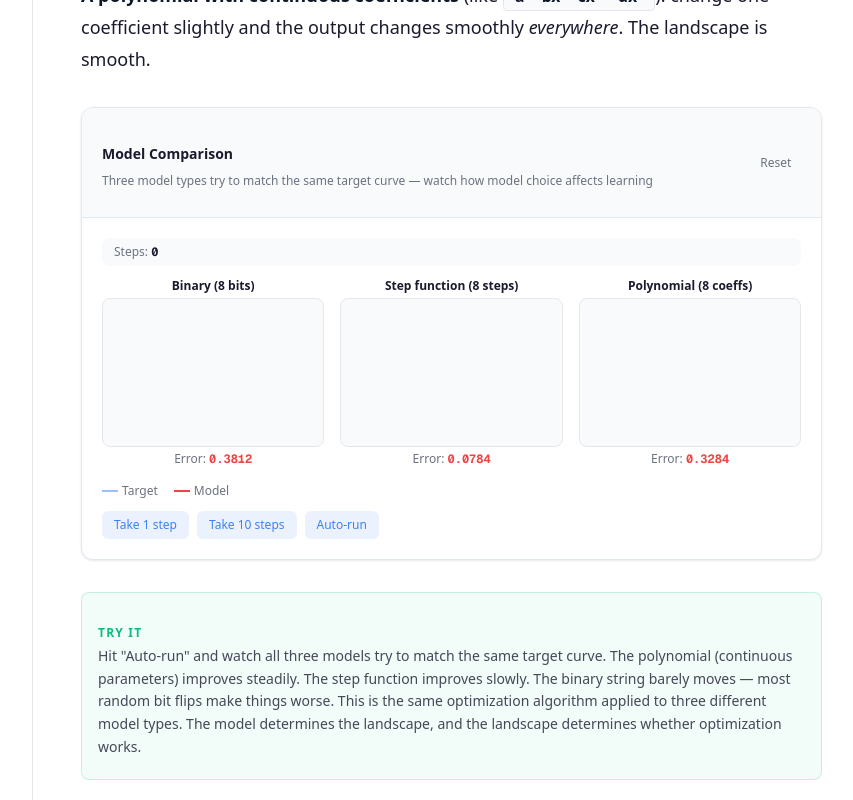
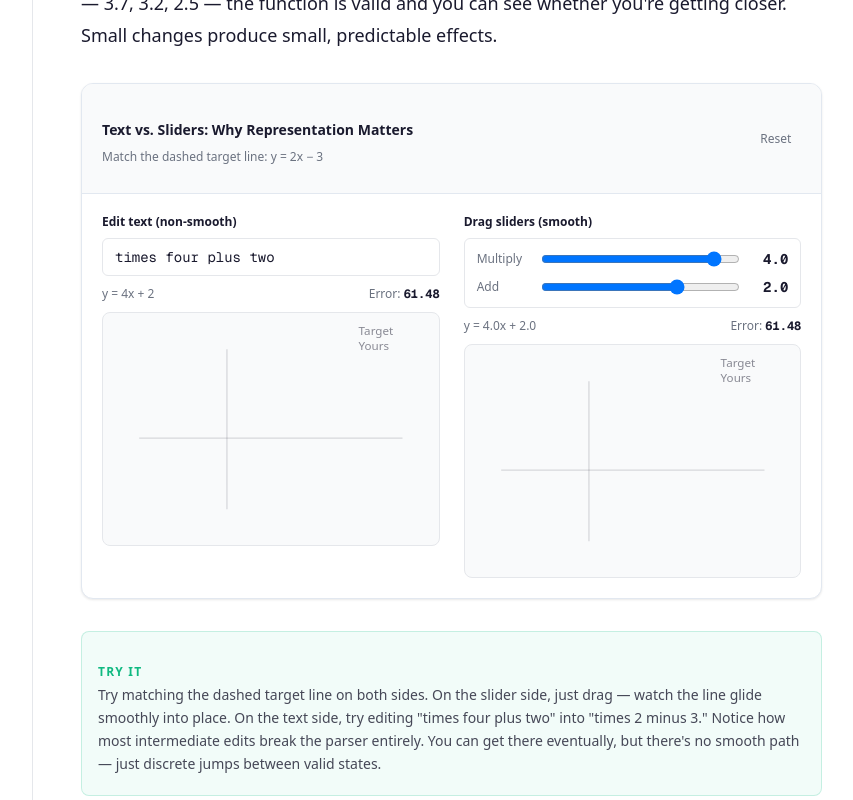
Before and after one commit to robennals/ai-explained, a Next.js app: page /02-optimization in a window 1280 px wide. Shown: the part 6120-6920 px from the top of the page, without its empty margins (223-1076 px from the left). Built offline with nearby package versions, Linux system fonts and the light colour scheme.

Commit message:
Text vs numbers for smooth function

```diff
--- a/src/app/(tutorial)/02-optimization/content.mdx
+++ b/src/app/(tutorial)/02-optimization/content.mdx
@@ -76,24 +76,22 @@ Hit "Drop ball" on each landscape. The ball starts at a random position — just
 **Smoothness is what makes optimization possible.** A smooth landscape lets you follow the gradient downhill. A rugged landscape traps you in local minima. The success of incremental optimization depends almost entirely on whether the landscape is smooth.
 </KeyInsight>
 
-## Not All Models Are Equal
+## Not All Representations Are Equal
 
-Here's the crucial connection: **the choice of model determines the landscape shape**.
+Here's the crucial connection: **the way you represent something determines whether you can optimize it**.
 
-Different models create different optimization landscapes. Some are smooth — easy to optimize. Others are rugged — nearly impossible.
+Consider a simple function: "multiply by some number, then add another number." You could write this as text — say, `times four plus two` — or you could represent the same function with two sliders, one for the multiplier and one for the offset.
 
-Consider three different ways to represent a function:
+Both representations describe the exact same function. But try to *change* it to match a target, and the difference is night and day.
 
-**A binary string** (like a computer program): change one bit and the output changes unpredictably. A one-character typo in code usually makes it crash entirely. The landscape is maximally rugged.
+**Text**: To change "four" to "two," you have to delete characters and retype. There's no "halfway" between the words "four" and "two." Most mid-edit states (`times fo plus two`, `times tw plus two`) don't even parse. Every edit is a big, unpredictable jump.
 
-**A step function** (a series of adjustable platforms): change one step height and you affect just that region. Better — somewhat smooth — but each adjustment only helps locally.
-
-**A polynomial with continuous coefficients** (like `a + bx + cx² + dx³`): change one coefficient slightly and the output changes smoothly *everywhere*. The landscape is smooth.
+**Sliders**: Drag the multiplier from 4.0 smoothly down to 2.0. At every intermediate value — 3.7, 3.2, 2.5 — the function is valid and you can see whether you're getting closer. Small changes produce small, predictable effects.
 
 <ModelComparisonWidget />
 
 <TryIt>
-Hit "Auto-run" and watch all three models try to match the same target curve. The polynomial (continuous parameters) improves steadily. The step function improves slowly. The binary string barely moves — most random bit flips make things worse. This is the same optimization algorithm applied to three different model types. The model determines the landscape, and the landscape determines whether optimization works.
+Try matching the dashed target line on both sides. On the slider side, just drag — watch the line glide smoothly into place. On the text side, try editing "times four plus two" into "times 2 minus 3." Notice how most intermediate edits break the parser entirely. You can get there eventually, but there's no smooth path — just discrete jumps between valid states.
 </TryIt>
 
 ## The Gradient Trick
--- a/src/components/widgets/optimization/ModelComparison.tsx
+++ b/src/components/widgets/optimization/ModelComparison.tsx
@@ -1,334 +1,267 @@
 "use client";
 
-import { useState, useCallback, useRef, useEffect } from "react";
+import { useState, useCallback } from "react";
 import { WidgetContainer } from "../shared/WidgetContainer";
 
-const PANEL_WIDTH = 240;
-const PANEL_HEIGHT = 160;
-const PADDING = 20;
-const N_POINTS = 50;
-const N_BINS = 8; // shared resolution for binary + step models
+const SVG_WIDTH = 260;
+const SVG_HEIGHT = 180;
+const PADDING = 28;
 
-// Target function
-function targetFn(x: number): number {
-  return Math.sin(2 * Math.PI * x) * 0.4 + 0.5;
+// Plot range
+const X_MIN = -2;
+const X_MAX = 4;
+const Y_MIN = -8;
+const Y_MAX = 10;
+
+// Target function: y = 2x − 3
+const TARGET_A = 2;
+const TARGET_B = -3;
+
+// Word numbers for parsing
+const WORD_TO_NUM: Record<string, number> = {
+  zero: 0, one: 1, two: 2, three: 3, four: 4,
+  five: 5, six: 6, seven: 7, eight: 8, nine: 9, ten: 10,
+};
+
+// Parse "times <number> plus/minus <number>" → { a, b } or null
+function parseExpression(text: string): { a: number; b: number } | null {
+  let s = text.trim().toLowerCase();
+
+  for (const [word, num] of Object.entries(WORD_TO_NUM)) {
+    s = s.replace(new RegExp(`\\b${word}\\b`, "g"), String(num));
   }
 
-// Sample points for error calculation
-const SAMPLE_XS = Array.from({ length: N_POINTS }, (_, i) => i / (N_POINTS - 1));
-const TARGET_YS = SAMPLE_XS.map(targetFn);
+  const m = s.match(/times\s+(-?[\d.]+)\s+(plus|minus)\s+(-?[\d.]+)/);
+  if (!m) return null;
 
-// --- Model 1: Binary bits (0 or 1 per bin) ---
-function binaryModel(bits: number[], x: number): number {
-  const idx = Math.min(Math.floor(x * bits.length), bits.length - 1);
-  return bits[idx];
+  const a = parseFloat(m[1]);
+  const sign = m[2] === "plus" ? 1 : -1;
+  const b = sign * parseFloat(m[3]);
+  if (isNaN(a) || isNaN(b)) return null;
+  return { a, b };
 }
 
-function mutateBinary(bits: number[]): number[] {
-  const next = [...bits];
-  const idx = Math.floor(Math.random() * next.length);
-  next[idx] = next[idx] === 0 ? 1 : 0;
-  return next;
+// Mean squared error over the plotted range
+function computeError(a: number, b: number): number {
+  let sum = 0;
+  const n = 50;
+  for (let i = 0; i <= n; i++) {
+    const x = X_MIN + (X_MAX - X_MIN) * (i / n);
+    const diff = (a * x + b) - (TARGET_A * x + TARGET_B);
+    sum += diff * diff;
+  }
+  return sum / (n + 1);
 }
 
-// --- Model 2: Step function (continuous heights per bin) ---
-function stepModel(heights: number[], x: number): number {
-  const idx = Math.min(Math.floor(x * heights.length), heights.length - 1);
-  return heights[idx];
+// SVG coordinate helpers
+function xToSvg(x: number): number {
+  return PADDING + ((x - X_MIN) / (X_MAX - X_MIN)) * (SVG_WIDTH - 2 * PADDING);
+}
+function yToSvg(y: number): number {
+  return SVG_HEIGHT - PADDING - ((y - Y_MIN) / (Y_MAX - Y_MIN)) * (SVG_HEIGHT - 2 * PADDING);
 }
 
-function mutateSteps(heights: number[]): number[] {
-  const next = [...heights];
-  const idx = Math.floor(Math.random() * next.length);
-  next[idx] = Math.max(0, Math.min(1, next[idx] + (Math.random() - 0.5) * 0.1));
-  return next;
-}
-
-// --- Model 3: Polynomial with continuous coefficients ---
-// Use Chebyshev-like basis scaled to [0,1] for better conditioning
-const N_POLY = 8;
-
-function polyModel(coeffs: number[], x: number): number {
-  // Simple polynomial: sum of c_i * x^i
-  // but we scale x to [-1,1] for better numerical behavior
-  const t = 2 * x - 1;
-  let y = 0;
-  let ti = 1;
-  for (let i = 0; i < coeffs.length; i++) {
-    y += coeffs[i] * ti;
-    ti *= t;
-  }
-  return y;
-}
-
-function mutatePoly(coeffs: number[]): number[] {
-  const next = [...coeffs];
-  const idx = Math.floor(Math.random() * next.length);
-  // Small perturbations — the smooth landscape means even tiny changes are useful
-  next[idx] += (Math.random() - 0.5) * 0.04;
-  return next;
-}
-
-// --- Error ---
-function mse(modelFn: (x: number) => number): number {
-  let sum = 0;
-  for (let i = 0; i < SAMPLE_XS.length; i++) {
-    const diff = modelFn(SAMPLE_XS[i]) - TARGET_YS[i];
-    sum += diff * diff;
-  }
-  return sum / SAMPLE_XS.length;
-}
-
-// --- SVG helpers ---
-function xToSvg(x: number): number {
-  return PADDING + x * (PANEL_WIDTH - 2 * PADDING);
-}
-
-function yToSvg(y: number): number {
-  return PANEL_HEIGHT - PADDING - y * (PANEL_HEIGHT - 2 * PADDING);
-}
-
-function generatePath(fn: (x: number) => number): string {
+function linePath(a: number, b: number): string {
   const pts: string[] = [];
-  for (let i = 0; i < N_POINTS; i++) {
-    const x = i / (N_POINTS - 1);
-    const y = fn(x);
-    const clampedY = Math.max(-0.2, Math.min(1.2, y));
-    pts.push(`${i === 0 ? "M" : "L"}${xToSvg(x).toFixed(1)},${yToSvg(clampedY).toFixed(1)}`);
+  const steps = 100;
+  for (let i = 0; i <= steps; i++) {
+    const x = X_MIN + (X_MAX - X_MIN) * (i / steps);
+    const y = Math.max(Y_MIN - 1, Math.min(Y_MAX + 1, a * x + b));
+    pts.push(`${i === 0 ? "M" : "L"}${xToSvg(x).toFixed(1)},${yToSvg(y).toFixed(1)}`);
   }
   return pts.join(" ");
 }
 
-interface ModelState {
-  params: number[];
-  error: number;
-  steps: number;
-}
-
-function ModelPanel({
-  title,
-  modelFn: mFn,
-  state,
+function Graph({
+  currentA,
+  currentB,
+  valid,
 }: {
-  title: string;
-  modelFn: (params: number[], x: number) => number;
-  state: ModelState;
+  currentA: number | null;
+  currentB: number | null;
+  valid: boolean;
 }) {
-  const targetPath = generatePath(targetFn);
-  const modelPath = generatePath((x) => mFn(state.params, x));
-  const errorColor =
-    state.error < 0.01
-      ? "text-success"
-      : state.error < 0.05
-        ? "text-warning"
-        : "text-error";
-
   return (
-    <div className="flex flex-col items-center gap-1">
-      <span className="text-xs font-semibold text-foreground">{title}</span>
     <svg
-        viewBox={`0 0 ${PANEL_WIDTH} ${PANEL_HEIGHT}`}
+      viewBox={`0 0 ${SVG_WIDTH} ${SVG_HEIGHT}`}
       className="w-full rounded-lg border border-border bg-surface"
       preserveAspectRatio="xMidYMid meet"
     >
-        <defs>
-          <clipPath id={`clip-${title.replace(/\s/g, "")}`}>
-            <rect x={PADDING} y={0} width={PANEL_WIDTH - 2 * PADDING} height={PANEL_HEIGHT} />
-          </clipPath>
-        </defs>
+      {/* Axes */}
+      <line
+        x1={xToSvg(X_MIN)} y1={yToSvg(0)}
+        x2={xToSvg(X_MAX)} y2={yToSvg(0)}
+        stroke="currentColor" strokeWidth="1" opacity={0.15}
+      />
+      <line
+        x1={xToSvg(0)} y1={yToSvg(Y_MIN)}
+        x2={xToSvg(0)} y2={yToSvg(Y_MAX)}
+        stroke="currentColor" strokeWidth="1" opacity={0.15}
+      />
+
+      {/* Target line (dashed) */}
       <path
-          d={targetPath}
+        d={linePath(TARGET_A, TARGET_B)}
+        fill="none"
+        stroke="var(--color-success)"
+        strokeWidth="2"
+        strokeDasharray="6,3"
+      />
+
+      {/* Current line */}
+      {valid && currentA !== null && currentB !== null && (
+        <path
+          d={linePath(currentA, currentB)}
           fill="none"
           stroke="var(--color-accent)"
-          strokeWidth="2"
-          opacity={0.5}
-          clipPath={`url(#clip-${title.replace(/\s/g, "")})`}
+          strokeWidth="2.5"
         />
-        <path
-          d={modelPath}
-          fill="none"
-          stroke="var(--color-error)"
-          strokeWidth="1.5"
-          clipPath={`url(#clip-${title.replace(/\s/g, "")})`}
-        />
+      )}
+
+      {/* Legend */}
+      <line x1={SVG_WIDTH - 85} y1={14} x2={SVG_WIDTH - 65} y2={14}
+        stroke="var(--color-success)" strokeWidth="2" strokeDasharray="4,2" />
+      <text x={SVG_WIDTH - 62} y={17} fontSize="9" fill="currentColor" opacity={0.5}>
+        Target
+      </text>
+      <line x1={SVG_WIDTH - 85} y1={26} x2={SVG_WIDTH - 65} y2={26}
+        stroke="var(--color-accent)" strokeWidth="2" />
+      <text x={SVG_WIDTH - 62} y={29} fontSize="9" fill="currentColor" opacity={0.5}>
+        Yours
+      </text>
     </svg>
-      <div className="flex items-center gap-2 text-xs text-muted">
-        <span>
-          Error: <span className={`font-mono font-bold ${errorColor}`}>{state.error.toFixed(4)}</span>
-        </span>
-      </div>
-    </div>
   );
 }
 
-function initBinary(): number[] {
-  return Array.from({ length: N_BINS }, () => (Math.random() > 0.5 ? 1 : 0));
-}
-function initSteps(): number[] {
-  return Array.from({ length: N_BINS }, () => 0.5);
-}
-function initPoly(): number[] {
-  return Array.from({ length: N_POLY }, () => 0);
+function formatFn(a: number, b: number, decimals = 0): string {
+  const aStr = decimals > 0 ? a.toFixed(decimals) : String(a);
+  const sign = b >= 0 ? "+" : "\u2212";
+  const bStr = decimals > 0 ? Math.abs(b).toFixed(decimals) : String(Math.abs(b));
+  return `y = ${aStr}x ${sign} ${bStr}`;
 }
 
 export function ModelComparison() {
-  const [binary, setBinary] = useState<ModelState>(() => {
-    const params = initBinary();
-    return { params, error: mse((x) => binaryModel(params, x)), steps: 0 };
-  });
-  const [steps, setSteps] = useState<ModelState>(() => {
-    const params = initSteps();
-    return { params, error: mse((x) => stepModel(params, x)), steps: 0 };
-  });
-  const [poly, setPoly] = useState<ModelState>(() => {
-    const params = initPoly();
-    return { params, error: mse((x) => polyModel(params, x)), steps: 0 };
-  });
-  const [autoRun, setAutoRun] = useState(false);
-  const timerRef = useRef<ReturnType<typeof setInterval> | null>(null);
+  // Text mode
+  const [text, setText] = useState("times four plus two");
+  const parsed = parseExpression(text);
+  const textError = parsed ? computeError(parsed.a, parsed.b) : null;
+
+  // Slider mode
+  const [sliderA, setSliderA] = useState(4);
+  const [sliderB, setSliderB] = useState(2);
+  const sliderError = computeError(sliderA, sliderB);
 
   const reset = useCallback(() => {
-    if (timerRef.current) clearInterval(timerRef.current);
-    setAutoRun(false);
-    const bp = initBinary();
-    setBinary({ params: bp, error: mse((x) => binaryModel(bp, x)), steps: 0 });
-    const sp = initSteps();
-    setSteps({ params: sp, error: mse((x) => stepModel(sp, x)), steps: 0 });
-    const pp = initPoly();
-    setPoly({ params: pp, error: mse((x) => polyModel(pp, x)), steps: 0 });
+    setText("times four plus two");
+    setSliderA(4);
+    setSliderB(2);
   }, []);
-
-  useEffect(() => {
-    const timer = timerRef;
-    return () => {
-      if (timer.current) clearInterval(timer.current);
-    };
-  }, []);
-
-  const takeStep = useCallback(() => {
-    // Binary: try one mutation
-    setBinary((prev) => {
-      const candidate = mutateBinary(prev.params);
-      const newError = mse((x) => binaryModel(candidate, x));
-      if (newError < prev.error) {
-        return { params: candidate, error: newError, steps: prev.steps + 1 };
-      }
-      return { ...prev, steps: prev.steps + 1 };
-    });
-
-    // Steps: try one mutation
-    setSteps((prev) => {
-      const candidate = mutateSteps(prev.params);
-      const newError = mse((x) => stepModel(candidate, x));
-      if (newError < prev.error) {
-        return { params: candidate, error: newError, steps: prev.steps + 1 };
-      }
-      return { ...prev, steps: prev.steps + 1 };
-    });
-
-    // Polynomial: try several mutations, keep best (smooth landscape means more are useful)
-    setPoly((prev) => {
-      let bestParams = prev.params;
-      let bestError = prev.error;
-      for (let t = 0; t < 5; t++) {
-        const candidate = mutatePoly(prev.params);
-        const newError = mse((x) => polyModel(candidate, x));
-        if (newError < bestError) {
-          bestParams = candidate;
-          bestError = newError;
-        }
-      }
-      return { params: bestParams, error: bestError, steps: prev.steps + 1 };
-    });
-  }, []);
-
-  const takeNSteps = useCallback(
-    (n: number) => {
-      for (let i = 0; i < n; i++) takeStep();
-    },
-    [takeStep]
-  );
-
-  const toggleAutoRun = useCallback(() => {
-    setAutoRun((prev) => {
-      if (prev) {
-        if (timerRef.current) clearInterval(timerRef.current);
-        return false;
-      } else {
-        timerRef.current = setInterval(() => {
-          takeStep();
-        }, 50);
-        return true;
-      }
-    });
-  }, [takeStep]);
 
   return (
     <WidgetContainer
-      title="Model Comparison"
-      description="Three model types try to match the same target curve — watch how model choice affects learning"
+      title="Text vs. Sliders: Why Representation Matters"
+      description={`Match the dashed target line: ${formatFn(TARGET_A, TARGET_B)}`}
       onReset={reset}
     >
-      <div className="mb-3 flex items-center gap-3 rounded-lg bg-surface px-3 py-1.5">
-        <span className="text-xs font-medium text-muted">
-          Steps: <span className="font-mono font-bold text-foreground">{binary.steps}</span>
+      <div className="grid grid-cols-1 gap-6 sm:grid-cols-2">
+        {/* ── Text mode ── */}
+        <div className="flex flex-col gap-2">
+          <span className="text-xs font-semibold text-foreground">
+            Edit text (non-smooth)
+          </span>
+
+          <input
+            type="text"
+            value={text}
+            onChange={(e) => setText(e.target.value)}
+            className="rounded-md border border-border bg-white px-3 py-2 font-mono text-sm text-foreground dark:bg-gray-900"
+            spellCheck={false}
+          />
+
+          <div className="flex items-center gap-2 text-xs text-muted min-h-[20px]">
+            {parsed ? (
+              <>
+                <span>{formatFn(parsed.a, parsed.b)}</span>
+                <span className="ml-auto">
+                  Error:{" "}
+                  <span className="font-mono font-bold text-foreground">
+                    {textError!.toFixed(2)}
+                  </span>
+                </span>
+              </>
+            ) : (
+              <span className="text-[var(--color-error)]">
+                Can&apos;t parse &mdash; try &ldquo;times 3 minus 1&rdquo;
+              </span>
+            )}
+          </div>
+
+          {textError !== null && textError < 0.05 && (
+            <span className="text-xs font-bold text-success">Matched!</span>
+          )}
+
+          <Graph
+            currentA={parsed?.a ?? null}
+            currentB={parsed?.b ?? null}
+            valid={parsed !== null}
+          />
+        </div>
+
+        {/* ── Slider mode ── */}
+        <div className="flex flex-col gap-2">
+          <span className="text-xs font-semibold text-foreground">
+            Drag sliders (smooth)
+          </span>
+
+          <div className="flex flex-col gap-2 rounded-md border border-border bg-white px-3 py-2.5 dark:bg-gray-900">
+            <label className="flex items-center gap-2 text-xs text-muted">
+              <span className="w-14 shrink-0 font-medium">Multiply</span>
+              <input
+                type="range"
+                min={-5}
+                max={5}
+                step={0.1}
+                value={sliderA}
+                onChange={(e) => setSliderA(parseFloat(e.target.value))}
+                className="flex-1"
+              />
+              <span className="w-10 text-right font-mono text-sm font-bold text-foreground">
+                {sliderA.toFixed(1)}
+              </span>
+            </label>
+            <label className="flex items-center gap-2 text-xs text-muted">
+              <span className="w-14 shrink-0 font-medium">Add</span>
+              <input
+                type="range"
+                min={-5}
+                max={5}
+                step={0.1}
+                value={sliderB}
+                onChange={(e) => setSliderB(parseFloat(e.target.value))}
+                className="flex-1"
+              />
+              <span className="w-10 text-right font-mono text-sm font-bold text-foreground">
+                {sliderB.toFixed(1)}
+              </span>
+            </label>
+          </div>
+
+          <div className="flex items-center gap-2 text-xs text-muted min-h-[20px]">
+            <span>{formatFn(sliderA, sliderB, 1)}</span>
+            <span className="ml-auto">
+              Error:{" "}
+              <span className="font-mono font-bold text-foreground">
+                {sliderError.toFixed(2)}
+              </span>
             </span>
           </div>
 
-      <div className="mb-4 grid grid-cols-1 gap-4 sm:grid-cols-3">
-        <ModelPanel
-          title="Binary (8 bits)"
-          modelFn={binaryModel}
-          state={binary}
-        />
-        <ModelPanel
-          title="Step function (8 steps)"
-          modelFn={stepModel}
-          state={steps}
-        />
-        <ModelPanel
-          title="Polynomial (8 coeffs)"
-          modelFn={polyModel}
-          state={poly}
-        />
+          {sliderError < 0.05 && (
+            <span className="text-xs font-bold text-success">Matched!</span>
+          )}
+
+          <Graph currentA={sliderA} currentB={sliderB} valid={true} />
         </div>
-
-      {/* Legend */}
-      <div className="mb-3 flex items-center gap-4 text-xs text-muted">
-        <span className="flex items-center gap-1">
-          <span className="inline-block h-0.5 w-4 bg-accent opacity-50"></span> Target
-        </span>
-        <span className="flex items-center gap-1">
-          <span className="inline-block h-0.5 w-4 bg-error"></span> Model
-        </span>
-      </div>
-
-      {/* Controls */}
-      <div className="flex flex-wrap gap-2">
-        <button
-          onClick={() => takeStep()}
-          disabled={autoRun}
-          className="rounded-md bg-accent/10 px-3 py-1.5 text-xs font-medium text-accent transition-colors hover:bg-accent/20 disabled:opacity-40"
-        >
-          Take 1 step
-        </button>
-        <button
-          onClick={() => takeNSteps(10)}
-          disabled={autoRun}
-          className="rounded-md bg-accent/10 px-3 py-1.5 text-xs font-medium text-accent transition-colors hover:bg-accent/20 disabled:opacity-40"
-        >
-          Take 10 steps
-        </button>
-        <button
-          onClick={toggleAutoRun}
-          className={`rounded-md px-3 py-1.5 text-xs font-medium transition-colors ${
-            autoRun
-              ? "bg-error/10 text-error hover:bg-error/20"
-              : "bg-accent/10 text-accent hover:bg-accent/20"
-          }`}
-        >
-          {autoRun ? "Stop" : "Auto-run"}
-        </button>
       </div>
     </WidgetContainer>
   );
```
Lines whose indentation alone changed are shown as unchanged.
